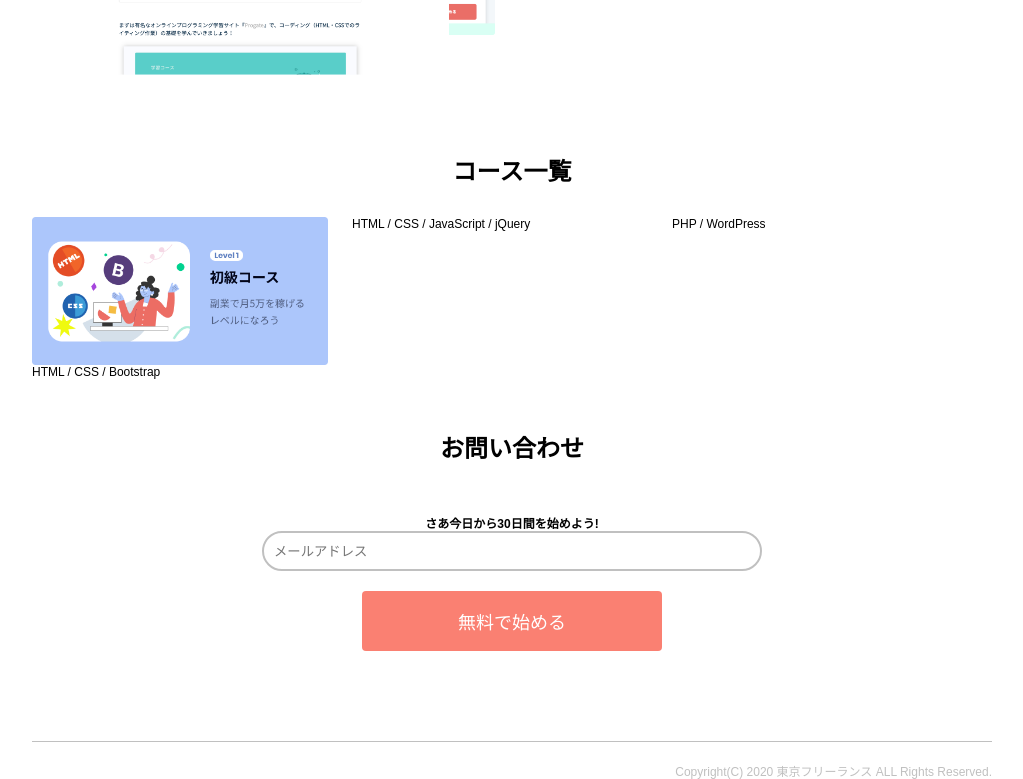
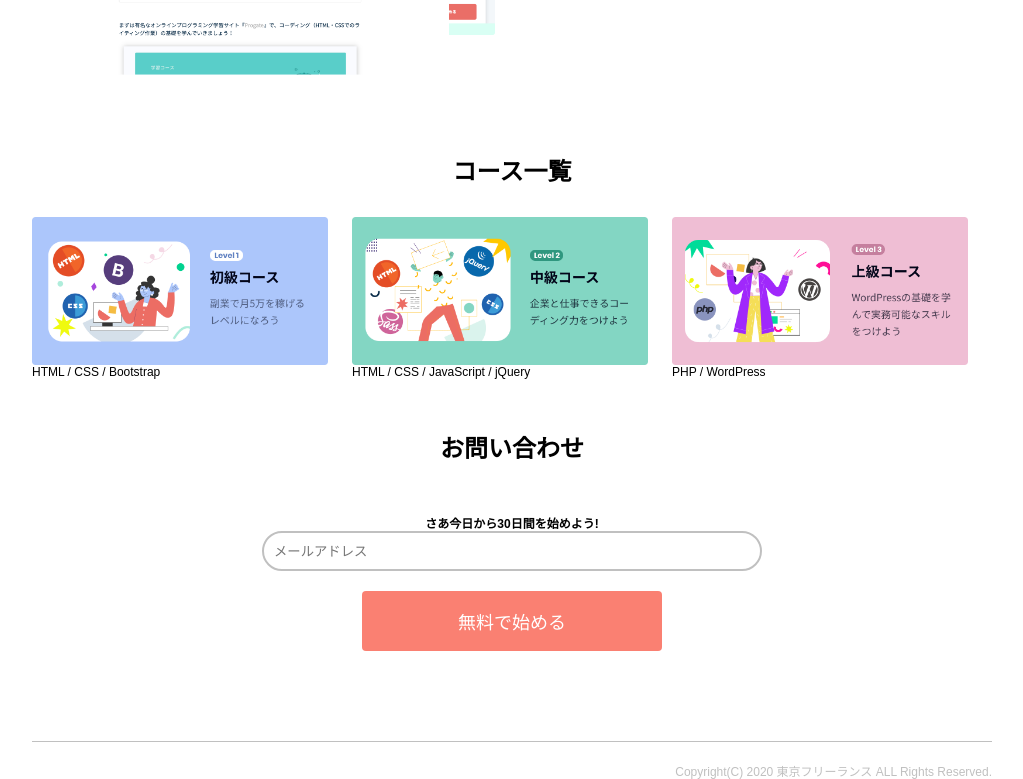
Before and after one commit to kiryuchan/webgithub, a plain HTML site: page index.html in a window 1280 px wide. Shown: the part 984-1763 px from the top of the page, without its empty margins (128-1151 px from the left). Drawn offline with Linux system fonts and the light colour scheme; files whose address does not match are found by name.

Commit message:
Update index.html

```diff
--- a/index.html
+++ b/index.html
@@ -68,12 +68,12 @@
       </li>
 
       <li class="course-item">
-        <figure class="item-img"><img src="img/web_second.png" alt=""></figure>
+        <figure class="item-img"><img src="https://github.com/kiryuchan/webgithub/blob/main/web_second.png?raw=true" alt=""></figure>
         <p class="course-title">HTML / CSS / JavaScript / jQuery</p>
       </li>
 
       <li class="course-item">
-        <figure class="item-img"><img src="img/web_third.png" alt=""></figure>
+        <figure class="item-img"><img src="https://github.com/kiryuchan/webgithub/blob/main/web_third.png?raw=true" alt=""></figure>
         <p class="course-title">PHP / WordPress</p>
       </li>
     </ul>
```
